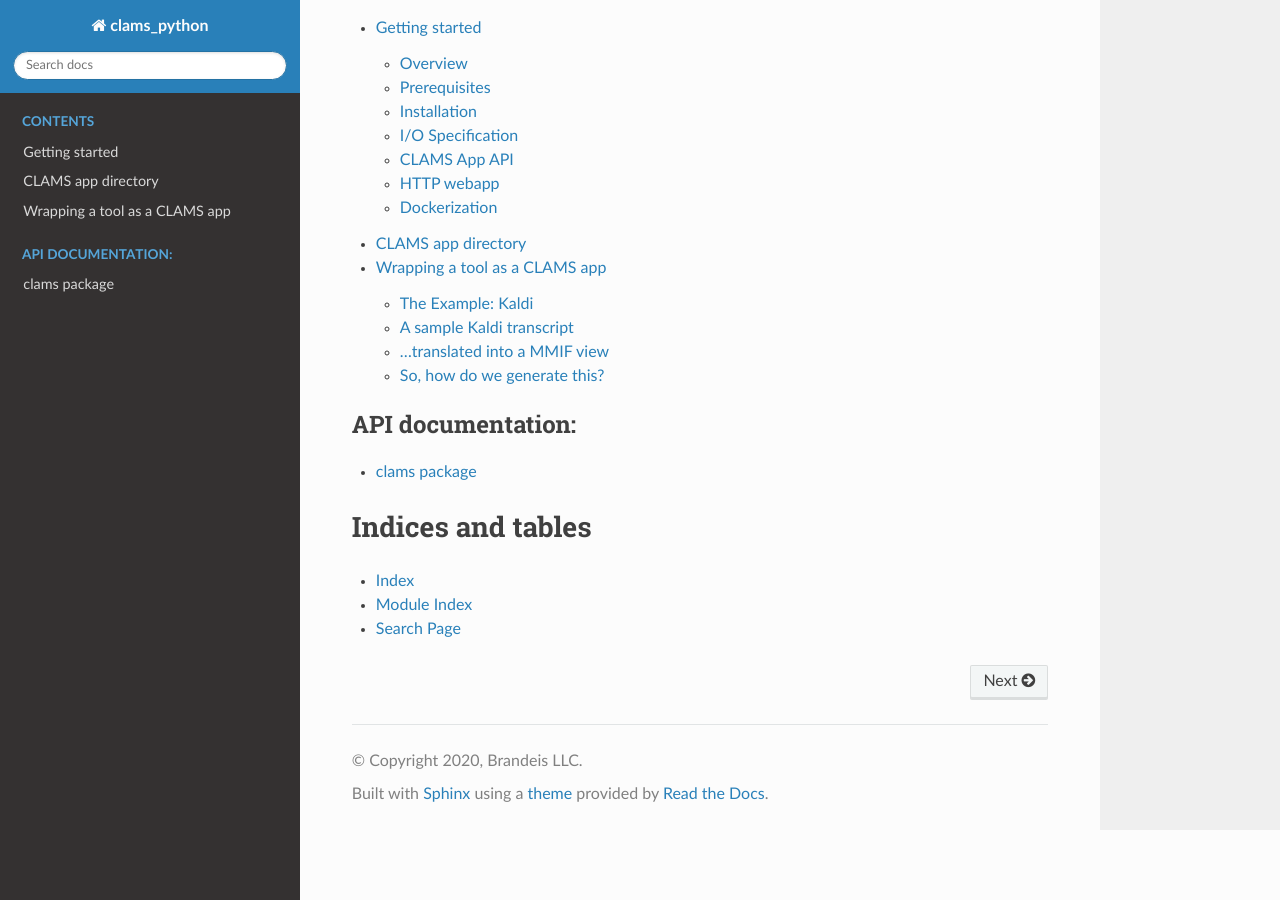
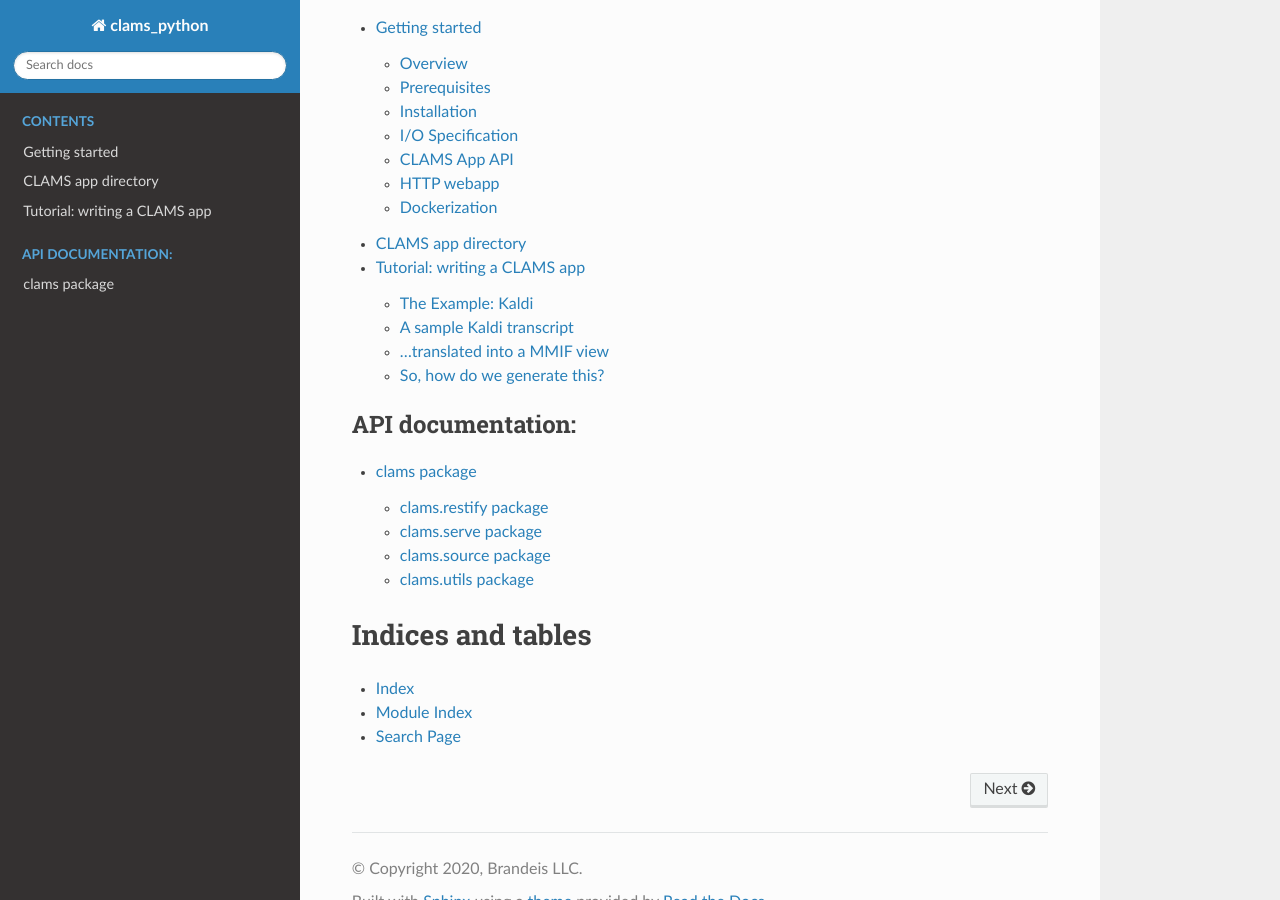
Before and after one commit to clamsproject/clams-python, a Sphinx documentation site: the page built from documentation/index.rst, in a window 1280 px wide and 900 px high, scrolled down 926 px. Built offline with Sphinx 7.4.7 and the Read the Docs theme 2.0.0, drawn with Linux system fonts in a browser that asks for light colours.

Commit message:
minor documentation changes

```diff
--- a/documentation/autodoc/clams.utils.rst
+++ b/documentation/autodoc/clams.utils.rst
@@ -1,4 +1,4 @@
-clams.source package
+clams.utils package
 ====================
 
 Module contents
--- a/documentation/index.rst
+++ b/documentation/index.rst
@@ -12,7 +12,7 @@ Welcome to CLAMS Python SDK documentation!
   tutorial
 
 .. toctree::
-  :maxdepth: 1
+  :maxdepth: 2
   :caption: API documentation:
 
   modules
--- a/documentation/tutorial.rst
+++ b/documentation/tutorial.rst
@@ -1,7 +1,7 @@
 .. _header-n0:
-.. _tutorials_clams-app:
+.. _tutorial:
 
-Wrapping a tool as a CLAMS app
+Tutorial: writing a CLAMS app
 ==============================
 
 A short demonstration of how to wrap an existing processing tool as a
```
